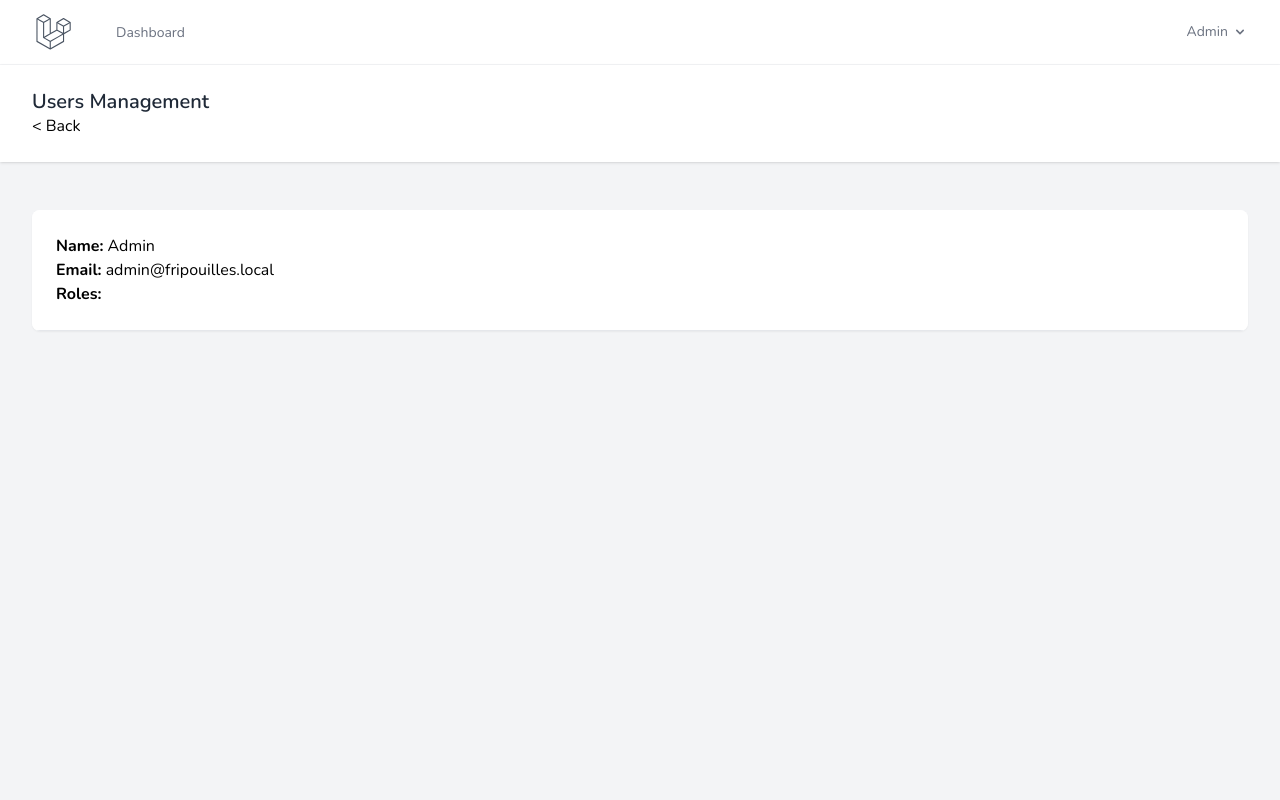
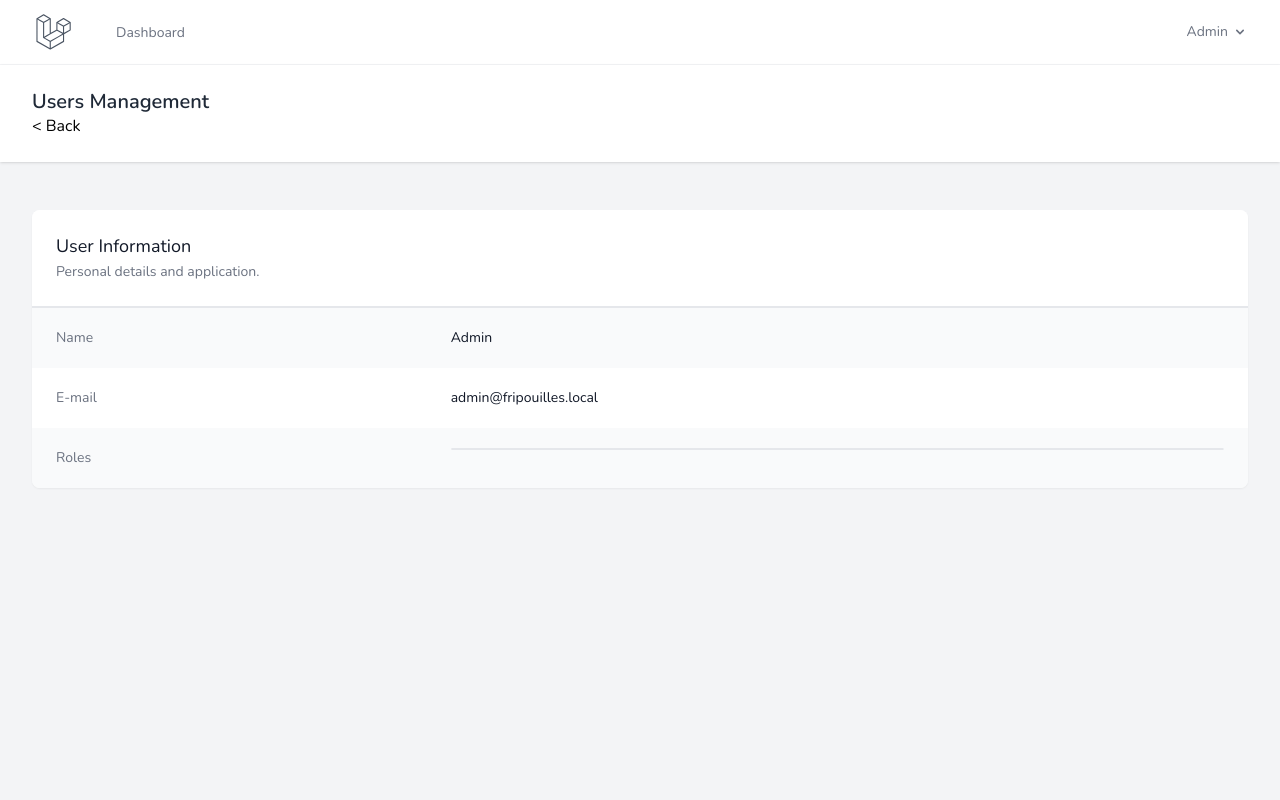
Before and after one commit to Maaaxime/filio, a Laravel app: page /users/1 in a window 1280 px wide. Run offline with Laravel 8, Linux system fonts and the light colour scheme; a user stored in the database is signed in; data comes from the database, SQL or seed files in the repository.

Commit message:
Edit Show Cards.

```diff
--- a/resources/views/users/show.blade.php
+++ b/resources/views/users/show.blade.php
@@ -4,7 +4,7 @@
             {{ __('Users Management') }}
         </h2>
         <div class="pull-right">
-            <a class="btn btn-primary" href="{{ route('users.index') }}"> < Back</a>
+            <a class="btn btn-primary" href="{{ route('users.index') }}">< Back</a>
         </div>
     </x-slot>
 
@@ -12,29 +12,54 @@
         <div class="max-w-7xl mx-auto sm:px-6 lg:px-8">
             <div class="bg-white overflow-hidden shadow-sm sm:rounded-lg">
                 <div class="p-6 bg-white border-b border-gray-200">
+                    <h3 class="text-lg leading-6 font-medium text-gray-900">
+                        User Information
+                    </h3>
+                    <p class="mt-1 max-w-2xl text-sm text-gray-500">
+                        Personal details and application.
+                    </p>
+                </div>
+                <div class="border-t border-gray-200">
+                    <dl>
+                        <div class="bg-gray-50 px-4 py-5 sm:grid sm:grid-cols-3 sm:gap-4 sm:px-6">
+                            <dt class="text-sm font-medium text-gray-500">
+                                Name
+                            </dt>
+                            <dd class="mt-1 text-sm text-gray-900 sm:mt-0 sm:col-span-2">
+                                {{ $user->name }}
+                            </dd>
+                        </div>
+                        <div class="bg-white px-4 py-5 sm:grid sm:grid-cols-3 sm:gap-4 sm:px-6">
+                            <dt class="text-sm font-medium text-gray-500">
+                                E-mail
+                            </dt>
+                            <dd class="mt-1 text-sm text-gray-900 sm:mt-0 sm:col-span-2">
+                                {{ $user->email }}
+                            </dd>
+                        </div>
+                        <div class="bg-gray-50 px-4 py-5 sm:grid sm:grid-cols-3 sm:gap-4 sm:px-6">
+                            <dt class="text-sm font-medium text-gray-500">
+                                Roles
+                            </dt>
+                            <dd class="mt-1 text-sm text-gray-900 sm:mt-0 sm:col-span-2">
+                                @if(!empty($user->getRoleNames()))
 
-                    <div class="col-xs-12 col-sm-12 col-md-12">
-                        <div class="form-group">
-                            <strong>Name:</strong>
-                            {{ $user->name }}
+                                <ul role="list"
+                                    class="border border-gray-200 rounded-md divide-y divide-gray-200">
+                                    @foreach($user->getRoleNames() as $v)
+                                    <li class="pl-3 pr-4 py-3 flex items-center justify-between text-sm">
+                                        <div class="w-0 flex-1 flex items-center">
+                                            <span class="ml-2 flex-1 w-0 truncate">
+                                                {{ $v }}
+                                            </span>
+                                        </div>
+                                    </li>
+                                    @endforeach
+                                </ul>
+                                @endif
+                            </dd>
                         </div>
-                    </div>
-                    <div class="col-xs-12 col-sm-12 col-md-12">
-                        <div class="form-group">
-                            <strong>Email:</strong>
-                            {{ $user->email }}
-                        </div>
-                    </div>
-                    <div class="col-xs-12 col-sm-12 col-md-12">
-                        <div class="form-group">
-                            <strong>Roles:</strong>
-                            @if(!empty($user->getRoleNames()))
-                            @foreach($user->getRoleNames() as $v)
-                            <label class="badge badge-success">{{ $v }}</label>
-                            @endforeach
-                            @endif
-                        </div>
-                    </div>
+                    </dl>
                 </div>
             </div>
         </div>
```
Also changed, not shown: resources/views/roles/show.blade.php (+37 -16 lines), public/css/app.css.
